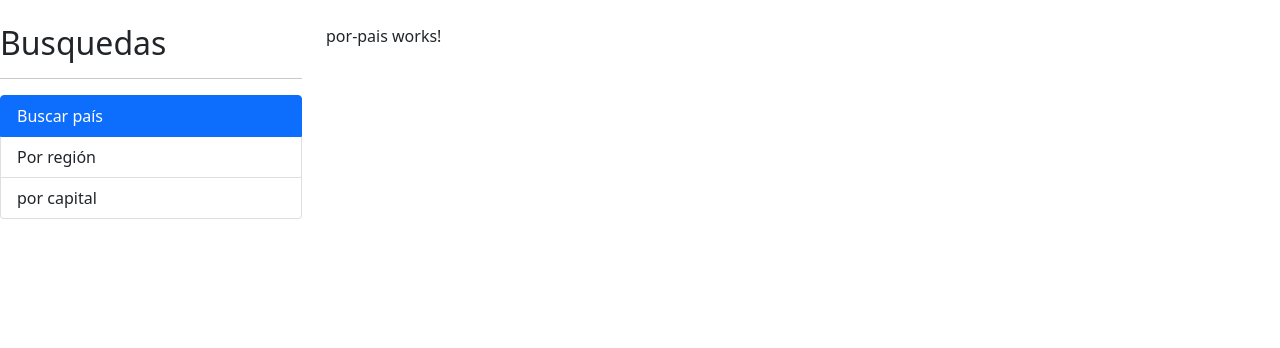
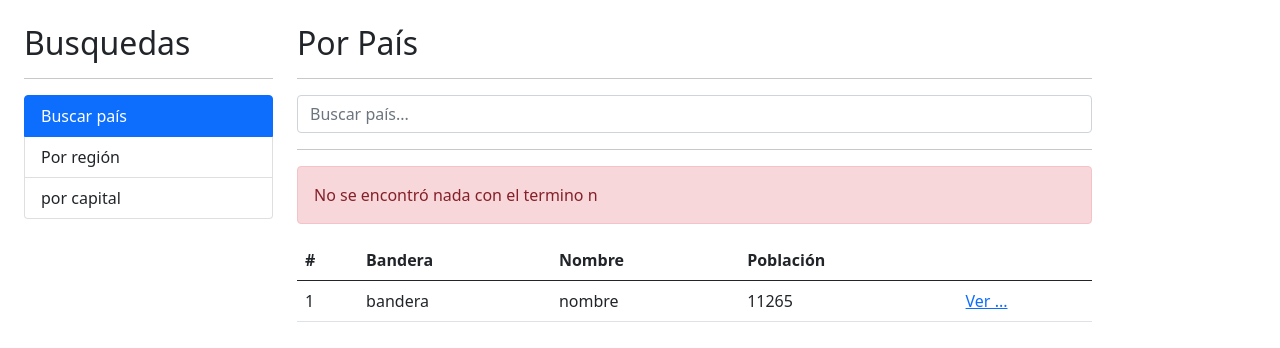
Before and after one commit to royerreyesleon/paisesapp, an Angular app: page / in a window 1280 px wide. Shown: the top 348 px of the page. Built offline with nearby package versions, Linux system fonts and the light colour scheme.

Commit message:
search, table components

```diff
--- a/src/app/app.component.html
+++ b/src/app/app.component.html
@@ -1,10 +1,4 @@
-<!-- <app-por-capital></app-por-capital>
-<app-por-pais></app-por-pais>
-<app-por-region></app-por-region>
-<app-sidebar></app-sidebar>
-<app-ver-pais></app-ver-pais> -->
-
-<div class="row containter mt-4">
+<div class="row container mt-4">
     <div class="col-3">
         <app-sidebar></app-sidebar>
     </div>
@@ -12,5 +6,4 @@
     <div class="col-9">
         <router-outlet></router-outlet>
     </div>
-
 </div>
--- a/src/app/pais/pages/por-pais/por-pais.component.html
+++ b/src/app/pais/pages/por-pais/por-pais.component.html
@@ -1 +1,42 @@
-<p>por-pais works!</p>
+<h2>Por País</h2>
+<hr>
+
+<div class="row">
+    <div class="col-12">
+        <form autocomplete="off" (ngSubmit)="buscar()">
+            <input type="text" name="termino" class="form-control" placeholder="Buscar país..." [(ngModel)]="termino">
+        </form>
+    </div>
+</div>
+
+<hr>
+<div class="alert alert-danger">
+    No se encontró nada con el termino n
+</div>
+
+<div class="row">
+    <div class="col-12">
+        <table class="table table-hover">
+            <thead>
+                <tr>
+                    <th>#</th>
+                    <th>Bandera</th>
+                    <th>Nombre</th>
+                    <th>Población</th>
+                    <th></th>
+                </tr>
+            </thead>
+            <tbody>
+                <tr>
+                    <td>1</td>
+                    <td>bandera</td>
+                    <td>nombre</td>
+                    <td>11265</td>
+                    <td>
+                        <a href="">Ver ...</a>
+                    </td>
+                </tr>
+            </tbody>
+        </table>
+    </div>
+</div>
--- a/src/app/pais/pages/por-pais/por-pais.component.ts
+++ b/src/app/pais/pages/por-pais/por-pais.component.ts
@@ -7,9 +7,16 @@ import { Component, OnInit } from '@angular/core';
 })
 export class PorPaisComponent implements OnInit {
 
+    termino: string = '';
+
     constructor() { }
 
     ngOnInit(): void {
     }
 
+    buscar() {
+        console.log(this.termino);
+
     }
+
+}
--- a/src/app/pais/pais.module.ts
+++ b/src/app/pais/pais.module.ts
@@ -1,5 +1,7 @@
 import { NgModule } from '@angular/core';
 import { CommonModule } from '@angular/common';
+import { FormsModule } from '@angular/forms';
+
 import { PorCapitalComponent } from './pages/por-capital/por-capital.component';
 import { PorPaisComponent } from './pages/por-pais/por-pais.component';
 import { PorRegionComponent } from './pages/por-region/por-region.component';
@@ -18,6 +20,6 @@ import { VerPaisComponent } from './pages/ver-pais/ver-pais.component';
     PorRegionComponent,
     VerPaisComponent,
   ],
-  imports: [CommonModule],
+  imports: [CommonModule, FormsModule],
 })
 export class PaisModule {}
```
Lines whose indentation alone changed are shown as unchanged.
